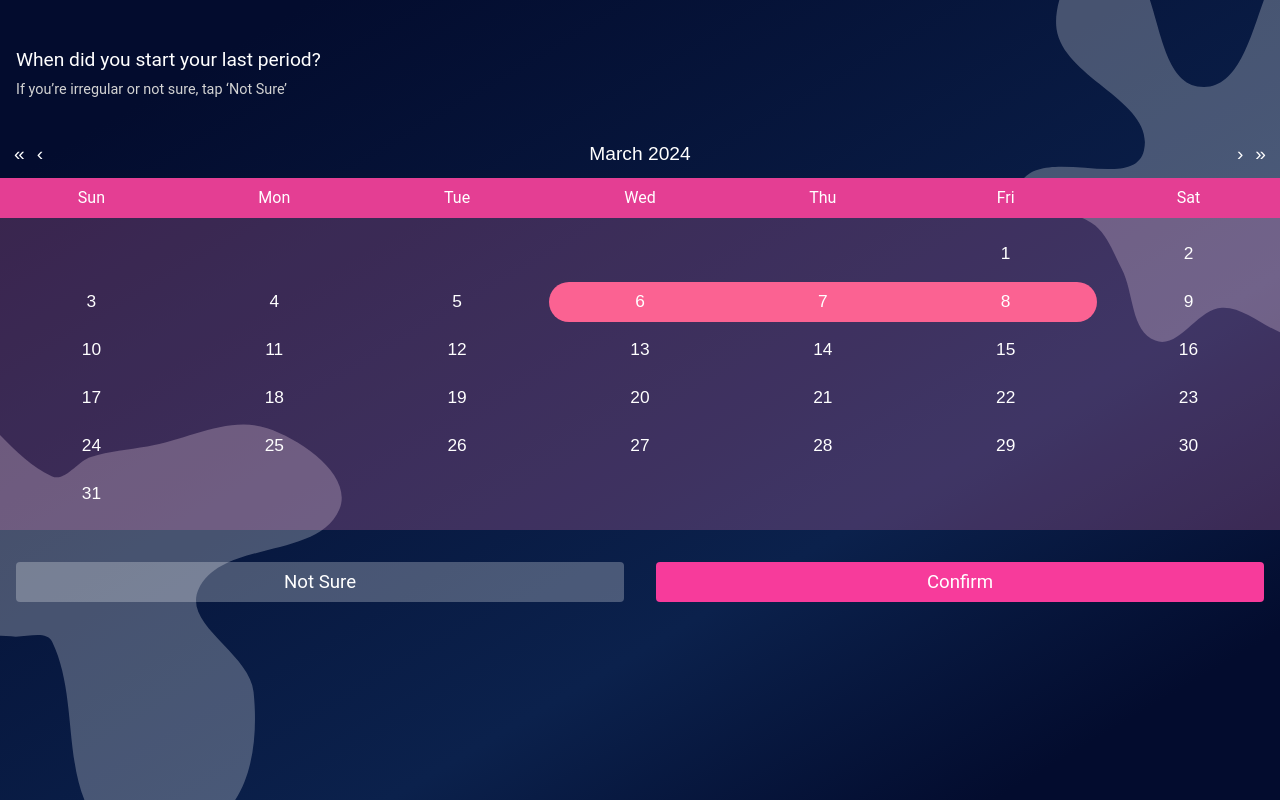
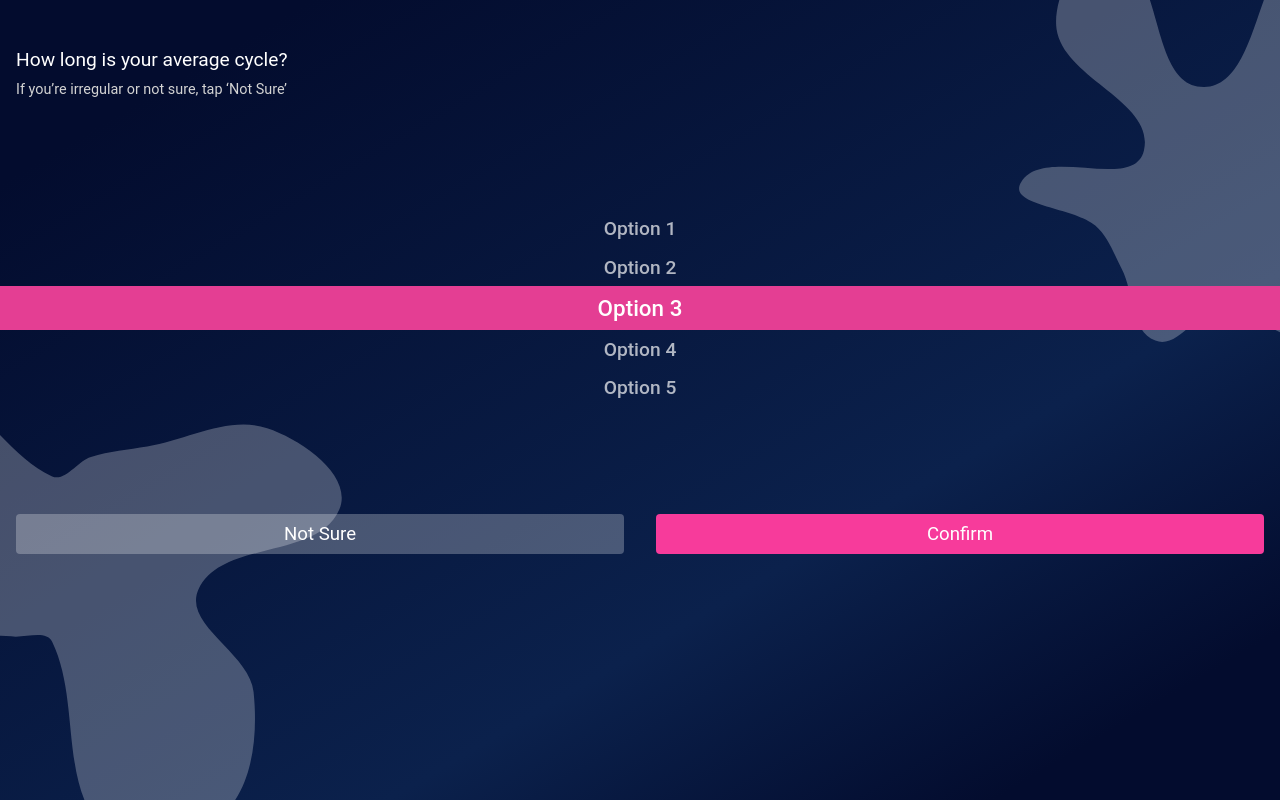
Before and after one commit to teamNewDev/period-tracker, a React (Vite) app: page /setUp in a window 1280 px wide. Built offline with nearby package versions, Linux system fonts and the light colour scheme.

Commit message:
create and style: - the vertical menu component - the home page component

```diff
--- a/src/App.jsx
+++ b/src/App.jsx
@@ -1,11 +1,16 @@
+import { useState } from 'react'
 import { Route, Routes } from 'react-router-dom'
-import { GetStartedPage, InitialSetUpPage } from './components'
+import { GetStartedPage, HomePage, InitialSetUpPage } from './components'
 
 const App = () => {
+  const [storedPeriodData, setStoredPeriodData] = useState([])
+
+  console.log(storedPeriodData)
+
   return (
     <div className="app">
       <Routes>
-        <Route exact path="/" element={<GetStartedPage />} />
+        <Route exact path="/" element={storedPeriodData ? <HomePage /> : <GetStartedPage />} />
         <Route path="/setUp" element={<InitialSetUpPage />} />
       </Routes>
     </div>
--- a/src/components/common/PeriodLogInput.jsx
+++ /dev/null
@@ -1,17 +0,0 @@
-import './common.scss'
-
-const PeriodLogInput = () => {
-  return (
-    <>
-      <div className="period-log-input">
-        {Array.from({ length: 31 }).map((_, index) => (
-          <div key={index + 1} data-value={index + 1} className={index === 3 ? 'selected input' : 'input'}>
-            {index + 1}
-          </div>
-        ))}
-      </div>
-    </>
-  )
-}
-
-export default PeriodLogInput
--- /dev/null
+++ b/src/components/common/VerticalMenu.jsx
@@ -0,0 +1,22 @@
+import { useState } from 'react'
+import './common.scss'
+
+const VerticalMenu = () => {
+  const [selectedItem, setSelectedItem] = useState(2)
+
+  return (
+    <>
+      <div className="vertical-menu-container">
+        <div className="menu">
+          {[...Array(20).keys()].map((index) => (
+            <div key={index} className={`menu-item ${selectedItem === index ? 'selected' : ''}`}>
+              Option {index + 1}
+            </div>
+          ))}
+        </div>
+      </div>
+    </>
+  )
+}
+
+export default VerticalMenu
--- a/src/components/common/common.scss
+++ b/src/components/common/common.scss
@@ -1,14 +1,26 @@
-.period-log-input {
-  height: 12em;
-  overflow: scroll;
+.vertical-menu-container {
+  width: 100%;
+  overflow-y: auto;
+  max-height: 12em;
   text-align: center;
+  margin: 7em 0;
 
-  .input {
-    font-size: 1.7em;
+  .menu {
+    display: flex;
+    flex-direction: column;
+  }
+
+  .menu-item {
+    padding: 0.4em;
+    font-size: 1.2em;
+    color: #ffffffaf;
+    font-weight: 500;
   }
 
   .selected {
-    background-color: green;
+    background: #e43e93;
+    color: #fff;
+    font-size: 1.4em;
   }
 }
 
--- a/src/components/common/index.js
+++ b/src/components/common/index.js
@@ -1,2 +1,2 @@
-export { default as PeriodLogInput } from './PeriodLogInput'
+export { default as VerticalMenu } from './VerticalMenu'
 export { default as PeriodCalender } from './PeriodCalender'
--- /dev/null
+++ b/src/components/homePage/index.jsx
@@ -0,0 +1,13 @@
+import './index.scss'
+
+const HomePage = () => {
+  return (
+    <div>
+      <p className="title">
+        Period <span>Tracker</span>
+      </p>
+    </div>
+  )
+}
+
+export default HomePage
--- a/src/components/index.js
+++ b/src/components/index.js
@@ -1,2 +1,3 @@
 export { default as GetStartedPage } from './getStartedPage'
 export { default as InitialSetUpPage } from './initialSetUpPage'
+export { default as HomePage } from './homePage'
--- a/src/components/initialSetUpPage/index.jsx
+++ b/src/components/initialSetUpPage/index.jsx
@@ -1,20 +1,20 @@
 import { useState } from 'react'
-import { PeriodCalender } from '../common'
+import { PeriodCalender, VerticalMenu } from '../common'
 import './index.scss'
 
 const InitialSetUpPage = () => {
-  const [periodLog, setPeriodLog] = useState({ cycleLength: '', periodLength: '', lastPeriodDate: '2' })
+  const [periodLog, setPeriodLog] = useState({ cycleLength: '2', periodLength: '', lastPeriodDate: '' })
 
   return (
-    <div className="set-up-page">
+    <>
       {periodLog.cycleLength && (
-        <div className="page-wrapper">
-          <div>
+        <div className="set-up-page">
+          <div className="header">
             <p className="title">How long is your average cycle?</p>
             <span className="subtitle">If you’re irregular or not sure, tap ‘Not Sure’</span>
           </div>
 
-          {/* <PeriodLogInput /> */}
+          <VerticalMenu />
 
           <div className="button-wrapper">
             <button type="button" className="not-sure-button">
@@ -68,7 +68,7 @@ const InitialSetUpPage = () => {
           </div>
         </div>
       )}
-    </div>
+    </>
   )
 }
 
```
Also changed, not shown: src/assets/flowerFlat.svg (added), src/components/calenderPage/index.jsx (deleted), src/components/homePage/index.scss (added).
